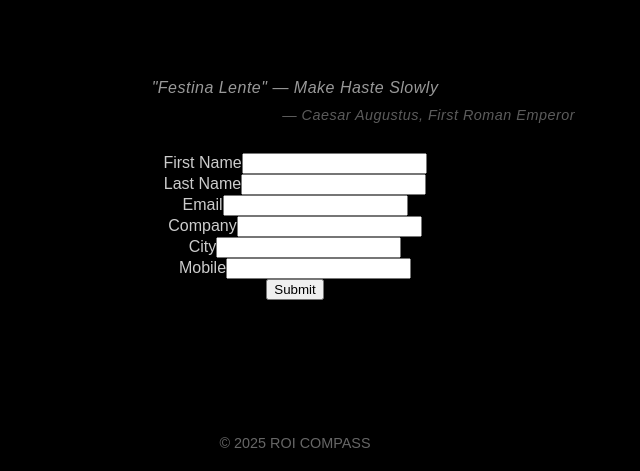
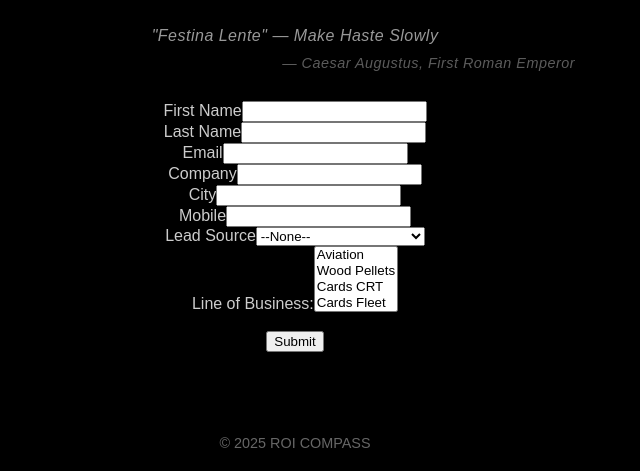
Before and after one commit to ThomasBentzen/roicompass, a plain HTML site: page index.html in a window 1280 px wide. Shown: the part 329-800 px from the top of the page, without its empty margins (345-985 px from the left). Drawn offline with Linux system fonts and the light colour scheme.

Commit message:
Update index.html
Test af web to lead form

```diff
--- a/index.html
+++ b/index.html
@@ -272,21 +272,26 @@
 <!--  ----------------------------------------------------------------------  -->
 
 <META HTTP-EQUIV="Content-type" CONTENT="text/html; charset=UTF-8">
+<script src="https://www.google.com/recaptcha/api.js"></script>
+<script>
+ function timestamp() { var response = document.getElementById("g-recaptcha-response"); if (response == null || response.value.trim() == "") {var elems = JSON.parse(document.getElementsByName("captcha_settings")[0].value);elems["ts"] = JSON.stringify(new Date().getTime());document.getElementsByName("captcha_settings")[0].value = JSON.stringify(elems); } } setInterval(timestamp, 500);
+</script>
 
 <!--  ----------------------------------------------------------------------  -->
 <!--  NOTE: Please add the following <FORM> element to your page.             -->
 <!--  ----------------------------------------------------------------------  -->
 
-<form action="https://webto.salesforce.com/servlet/servlet.WebToLead?encoding=UTF-8&orgId=00Daj00000P0WKr" method="POST">
+<form action="https://test.salesforce.com/servlet/servlet.WebToLead?encoding=UTF-8&orgId=00DJW00000F6ptf" method="POST">
 
-<input type=hidden name="oid" value="00Daj00000P0WKr">
-<input type=hidden name="retURL" value="http://roicompass.com">
+<input type=hidden name='captcha_settings' value='{"keyname":"DCC_Capcha","fallback":"true","orgId":"00DJW00000F6ptf","ts":""}'>
+<input type=hidden name="oid" value="00DJW00000F6ptf">
+<input type=hidden name="retURL" value="http://google.com">
 
 <!--  ----------------------------------------------------------------------  -->
 <!--  NOTE: These fields are optional debugging elements. Please uncomment    -->
 <!--  these lines if you wish to test in debug mode.                          -->
 <!--  <input type="hidden" name="debug" value=1>                              -->
-<!--  <input type="hidden" name="debugEmail" value="thomasbentzen@mac.com">   -->
+<!--  <input type="hidden" name="debugEmail" value="tbe@dccenergi.dk">        -->
 <!--  ----------------------------------------------------------------------  -->
 
 <label for="first_name">First Name</label><input  id="first_name" maxlength="40" name="first_name" size="20" type="text" /><br>
@@ -301,11 +306,59 @@
 
 <label for="mobile">Mobile</label><input  id="mobile" maxlength="40" name="mobile" size="20" type="text" /><br>
 
+<label for="lead_source">Lead Source</label><select  id="lead_source" name="lead_source"><option value="">--None--</option><option value="Email">Email</option>
+<option value="Partner Agreement">Partner Agreement</option>
+<option value="Phone">Phone</option>
+<option value="Web">Web</option>
+<option value="Trade Show">Trade Show</option>
+<option value="Other">Other</option>
+<option value="Opportunity Lost">Opportunity Lost</option>
+<option value="Opportunity Won">Opportunity Won</option>
+<option value="CO2 Tick on Opportunity">CO2 Tick on Opportunity</option>
+<option value="Shell B2B Application">Shell B2B Application</option>
+<option value="CRM Autoflow">CRM Autoflow</option>
+<option value="Outbound">Outbound</option>
+<option value="Ambition">Ambition</option>
+<option value="DLG">DLG</option>
+<option value="Customer Service">Customer Service</option>
+<option value="Shell Card Private">Shell Card Private</option>
+<option value="Technician">Technician</option>
+<option value="Varmepumpe.dk">Varmepumpe.dk</option>
+<option value="Facebook">Facebook</option>
+<option value="Kinnan">Kinnan</option>
+<option value="Brdr. Dahl">Brdr. Dahl</option>
+<option value="Bosch">Bosch</option>
+<option value="Commercial">Commercial</option>
+<option value="Commercial Agri">Commercial Agri</option>
+<option value="Mindmill">Mindmill</option>
+<option value="Partner">Partner</option>
+<option value="Cubs">Cubs</option>
+<option value="Signup">Signup</option>
+<option value="Tjenestetorvet">Tjenestetorvet</option>
+<option value="CM Relations">CM Relations</option>
+</select><br>
+
+Line of Business:<select  id="00N2X0000097A9q" multiple="multiple" name="00N2X0000097A9q" title="Line of Business"><option value="Aviation">Aviation</option>
+<option value="Wood Pellets">Wood Pellets</option>
+<option value="Cards CRT">Cards CRT</option>
+<option value="Cards Fleet">Cards Fleet</option>
+<option value="Coal">Coal</option>
+<option value="Electricity">Electricity</option>
+<option value="Fuels">Fuels</option>
+<option value="Lubes">Lubes</option>
+<option value="Natural Gas">Natural Gas</option>
+<option value="Retail">Retail</option>
+<option value="Heat Pumps">Heat Pumps</option>
+<option value="Mobility-EV">Mobility-EV</option>
+<option value="Power">Power</option>
+<option value="Solar Panels">Solar Panels</option>
+</select><br>
+
+<div class="g-recaptcha" data-sitekey="6Lc2sUIkAAAAACYdKubIAHoMs-BCpm6BB4pDhJrX"></div><br>
 <input type="submit" name="submit">
 
 </form>
 
-    </form>
   </div>
 
   <div class="footer">
```
